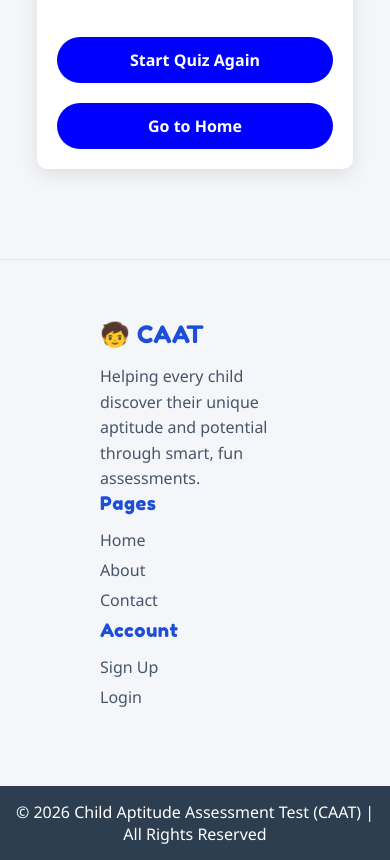
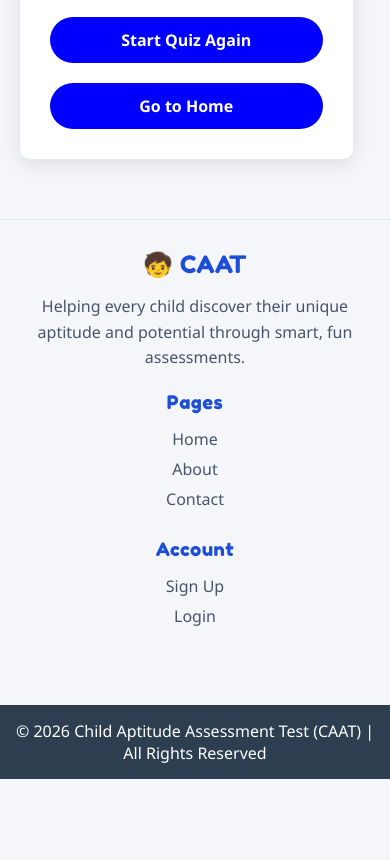
Before and after one commit to prateek4576/project, a website: page dashboard.html in a window 390 px wide. Shown: the part 407-1267 px from the top of the page. After the commit the page ends 1186 px from the top, so only its background shows below. Drawn offline with Linux system fonts and the light colour scheme; no server answers; sample sign-in values are in the browser's storage.

Commit message:
Add responsive styles for mobile layout in dashboard

```diff
--- a/dashboard.html
+++ b/dashboard.html
@@ -375,6 +375,58 @@
   text-align: center;
   padding: 15px;
 }
+
+      /* Full page height fix */
+html, body {
+  height: 100%;
+  display: flex;
+  flex-direction: column;
+}
+
+/* Push footer down + center content */
+.container {
+  flex: 1;
+  display: flex;
+  justify-content: center;
+  align-items: center;
+}
+
+/* MOBILE FIX */
+@media (max-width: 600px) {
+
+  body {
+    min-height: 100vh;
+  }
+
+  .container {
+    flex: 1;
+    padding: 20px;
+  }
+
+  /* Make card bigger */
+  .card {
+    width: 95%;
+    max-width: none;
+    padding: 30px;
+  }
+
+  /* Fix extra wrapper */
+  .form-box {
+    width: 100%;
+  }
+
+  /* Footer responsive */
+  .top-footer {
+    padding: 30px 20px;
+  }
+
+  .footer-container {
+    flex-direction: column;
+    gap: 20px;
+    align-items: center;
+    text-align: center;
+  }
+}
     </style>
   </head>
 
```
